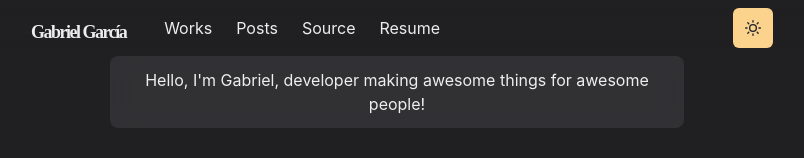
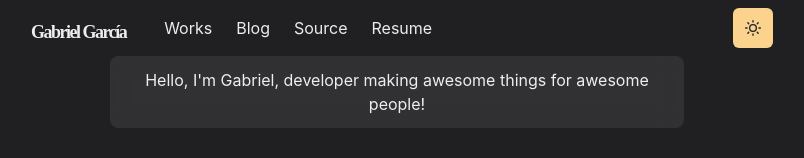
Before and after one commit to gabogarciam/gabogarcia.dev, a Next.js app: page / in a window 1280 px wide. Shown: the top 158 px of the page, without its empty margins (243-1047 px from the left). Built offline with nearby package versions, Linux system fonts and the light colour scheme.

Commit message:
fix: :lipstick: Change names
Change names

```diff
--- a/components/navbar.js
+++ b/components/navbar.js
@@ -79,12 +79,12 @@ const Navbar = props => {
           <LinkItem href="/works" path={path}>
             Works
           </LinkItem>
-          <LinkItem href="/posts" path={path}>
-            Posts
+          <LinkItem href="/blog" path={path}>
+            Blog
           </LinkItem>
           <LinkItem
             target="_blank"
-            href="https://github.com/gabogarciam"
+            href="https://github.com/gabogarciam/gabogarcia.dev"
             path={path}
             display="inline-flex"
             alignItems="center"
@@ -123,16 +123,21 @@ const Navbar = props => {
                 <MenuItem as={MenuLink} href="/works">
                   Works
                 </MenuItem>
-                <MenuItem as={MenuLink} href="/posts">
-                  Posts
+                <MenuItem as={MenuLink} href="/blog">
+                  Blog
                 </MenuItem>
                 <MenuItem
                   as={Link}
                   href="https://github.com/gabogarciam/gabogarcia.dev"
+                  target="_blank"
                 >
                   View Source
                 </MenuItem>
-                <MenuItem as={Link} href="https://gabogarcia.dev/">
+                <MenuItem
+                  as={Link}
+                  href="https://gabogarcia.dev/"
+                  target="_blank"
+                >
                   Resume
                 </MenuItem>
               </MenuList>
--- a/components/theme-toggle-button.js
+++ b/components/theme-toggle-button.js
@@ -17,7 +17,7 @@ const ThemeToggleButton = () => {
       >
         <IconButton
           aria-label="Toggle theme"
-          colorScheme={useColorModeValue('purple', 'orange')}
+          colorScheme={useColorModeValue('blue', 'orange')}
           icon={useColorModeValue(<MoonIcon />, <SunIcon />)}
           onClick={toggleColorMode}
         ></IconButton>
```
